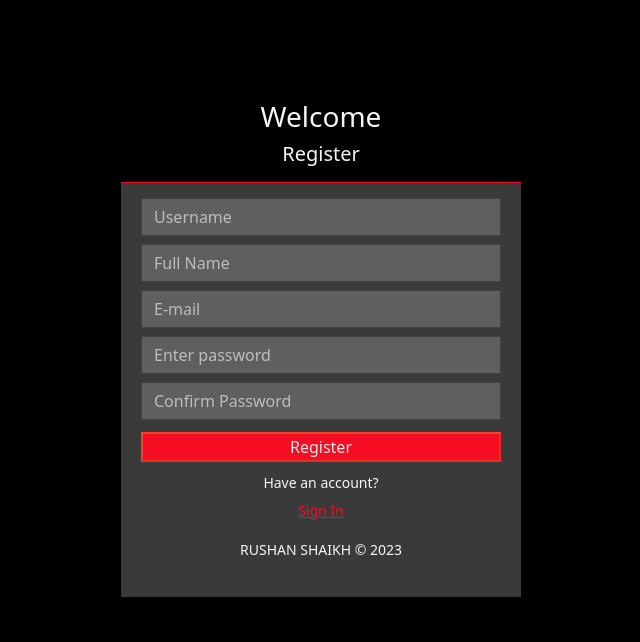
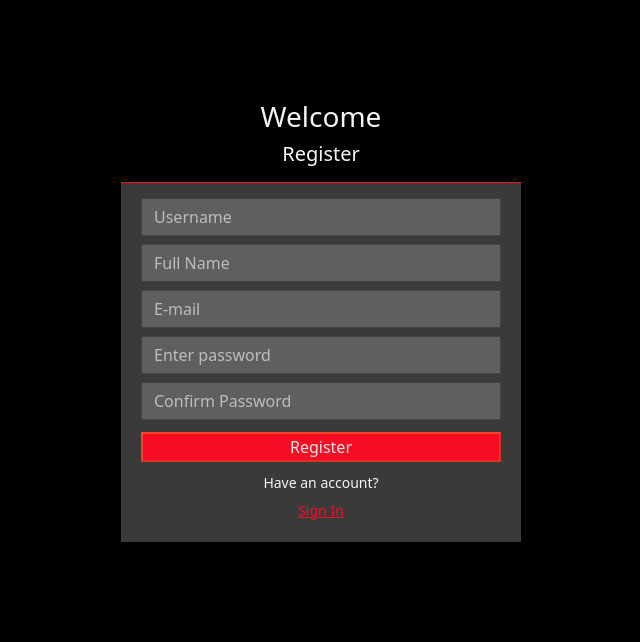
Before and after one commit to JahangirNN/Interview, a Django app: page / in a window 1280 px wide. Shown: the top 642 px of the page, without its empty margins (319-959 px from the left). Run offline with Django 4.2, Linux system fonts and the light colour scheme.

Commit message:
minor change

```diff
--- a/templates/singup.html
+++ b/templates/singup.html
@@ -39,7 +39,7 @@
                         {% endfor %}
                     {% endif %}
                 </form>
-                <p class="margin-t text-whitesmoke"><small> RUSHAN SHAIKH &copy; 2023</small> </p>
+                {% comment %} <p class="margin-t text-whitesmoke"><small> RUSHAN SHAIKH &copy; 2023</small> </p> {% endcomment %}
             </div>
         </div>
 </body>
```
